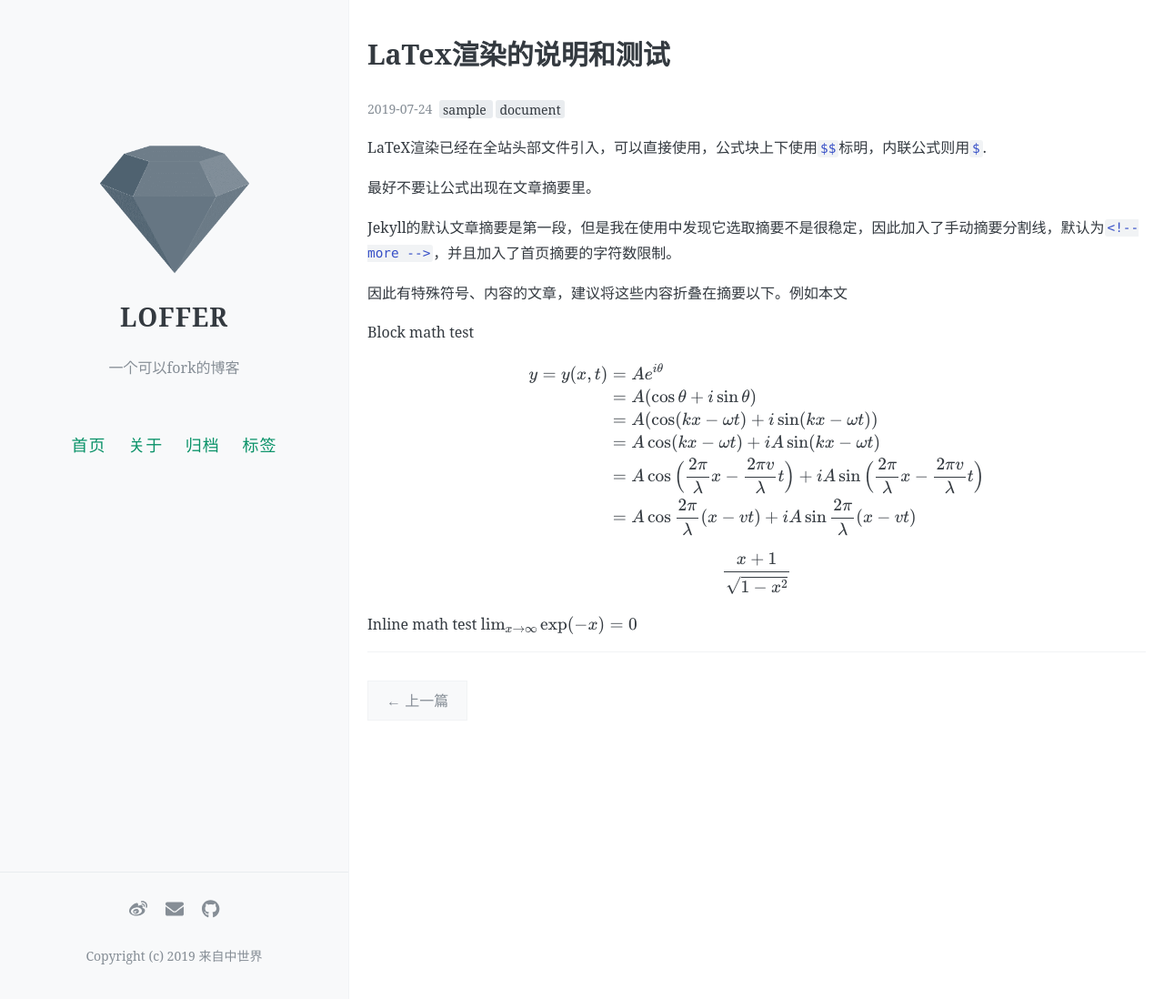
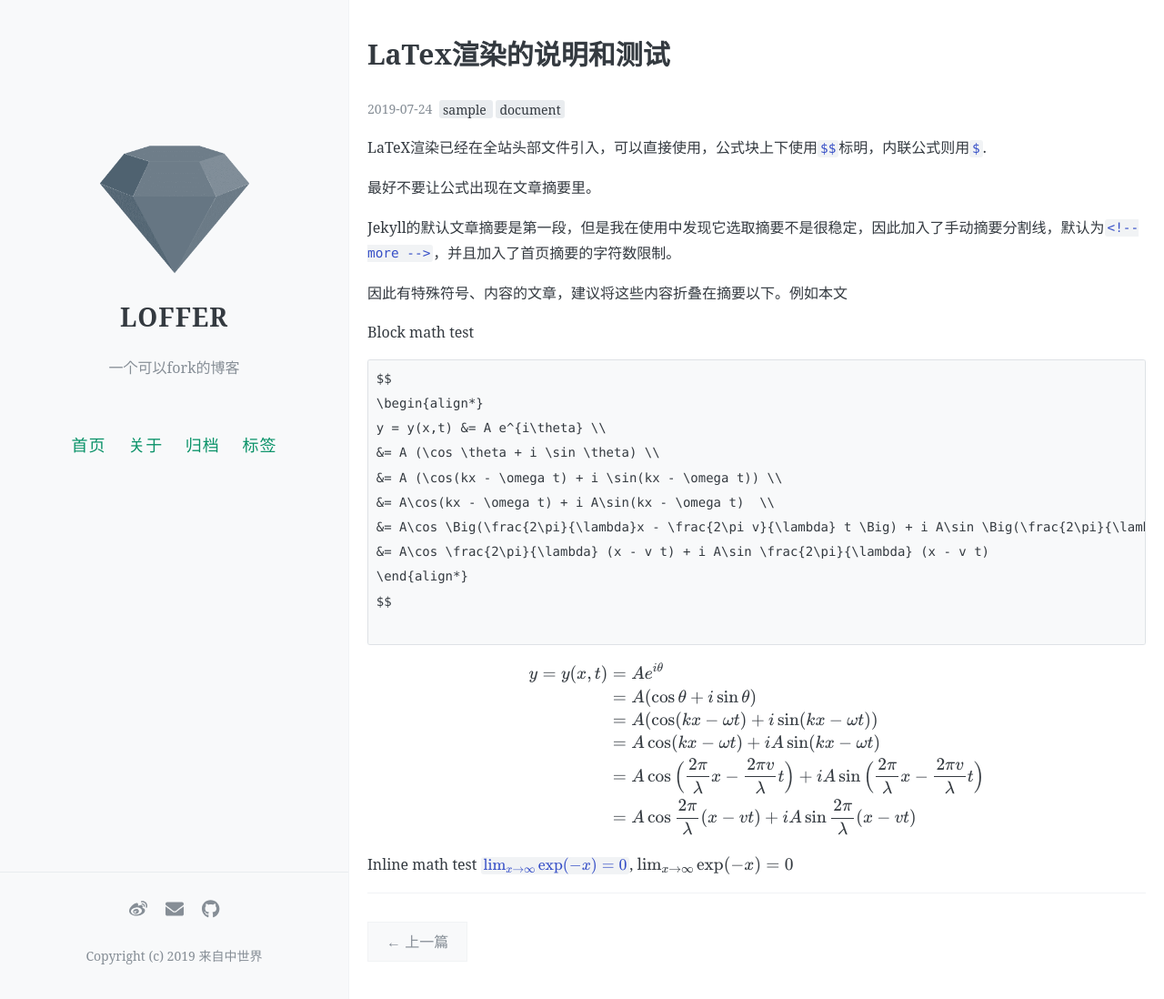
Before and after one commit to FromEndWorld/LOFFER, a Jekyll site: the page built from _posts/2019-07-24-math-test.md, in a window 1280 px wide and 1098 px high. Shown: the whole window at 91% size. Built offline with Jekyll 4.4.1, drawn with Linux system fonts in a browser that asks for light colours; nearby versions of some CDN libraries; formulas are drawn with MathJax 3; comment, search, counter and statistics services are not loaded.

````diff
--- a/_posts/2019-07-24-math-test.md
+++ b/_posts/2019-07-24-math-test.md
@@ -15,7 +15,22 @@ Jekyll的默认文章摘要是第一段，但是我在使用中发现它选取
 因此有特殊符号、内容的文章，建议将这些内容折叠在摘要以下。例如本文
 
 <!-- more -->
+
 Block math test
+
+```
+$$
+\begin{align*}
+y = y(x,t) &= A e^{i\theta} \\
+&= A (\cos \theta + i \sin \theta) \\
+&= A (\cos(kx - \omega t) + i \sin(kx - \omega t)) \\
+&= A\cos(kx - \omega t) + i A\sin(kx - \omega t)  \\
+&= A\cos \Big(\frac{2\pi}{\lambda}x - \frac{2\pi v}{\lambda} t \Big) + i A\sin \Big(\frac{2\pi}{\lambda}x - \frac{2\pi v}{\lambda} t \Big)  \\
+&= A\cos \frac{2\pi}{\lambda} (x - v t) + i A\sin \frac{2\pi}{\lambda} (x - v t)
+\end{align*}
+$$
+
+```
 
 $$
 \begin{align*}
@@ -28,9 +43,4 @@ y = y(x,t) &= A e^{i\theta} \\
 \end{align*}
 $$
 
-
-$$
-x+1\over\sqrt{1-x^2}\label{ref1}
-$$
-
-Inline math test $\lim_{x \to \infty} \exp(-x) = 0$
+Inline math test `$\lim_{x \to \infty} \exp(-x) = 0$`, $\lim_{x \to \infty} \exp(-x) = 0$
````
Also changed, not shown: _posts/2019-06-02-document.md (+12 -0 lines), README.md.
